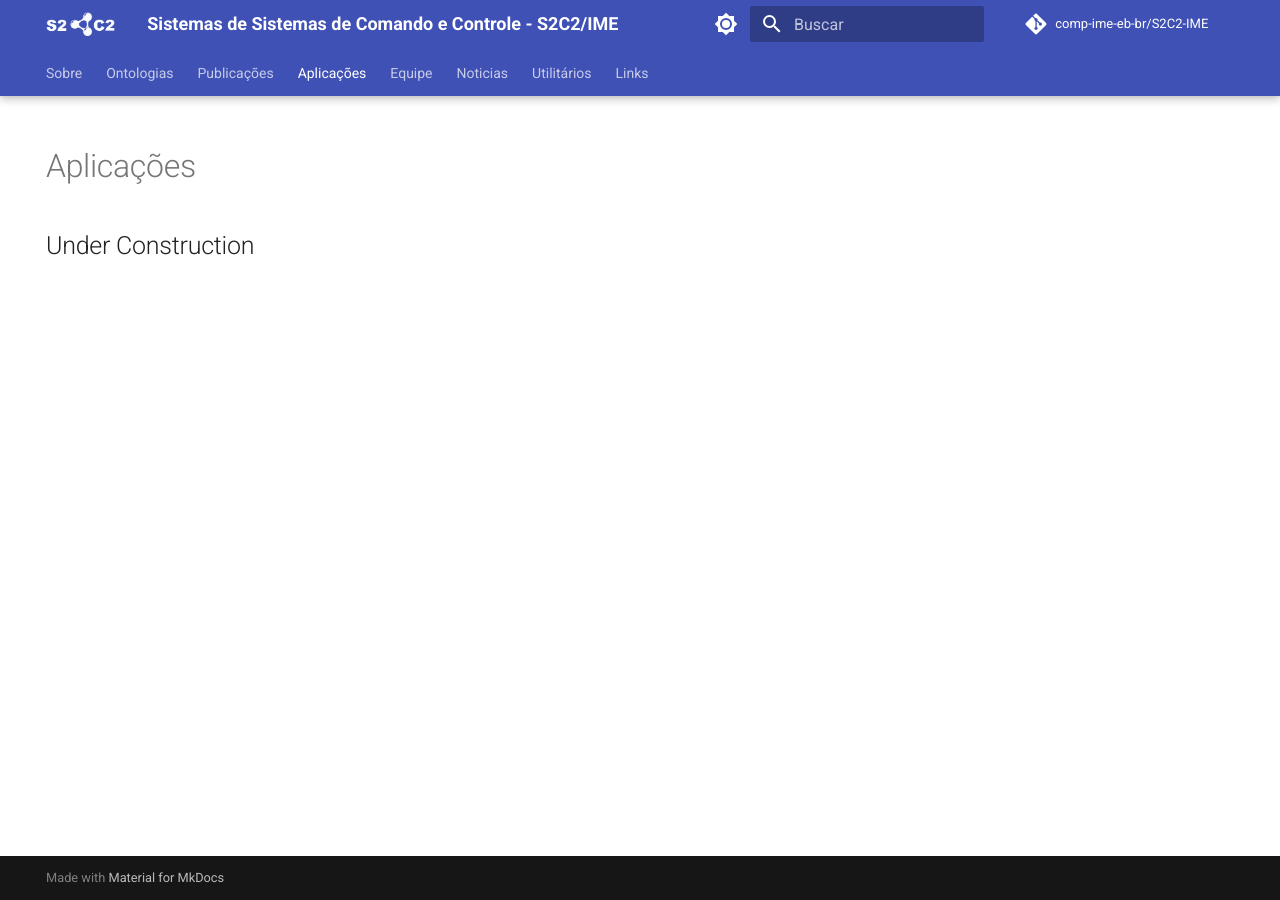
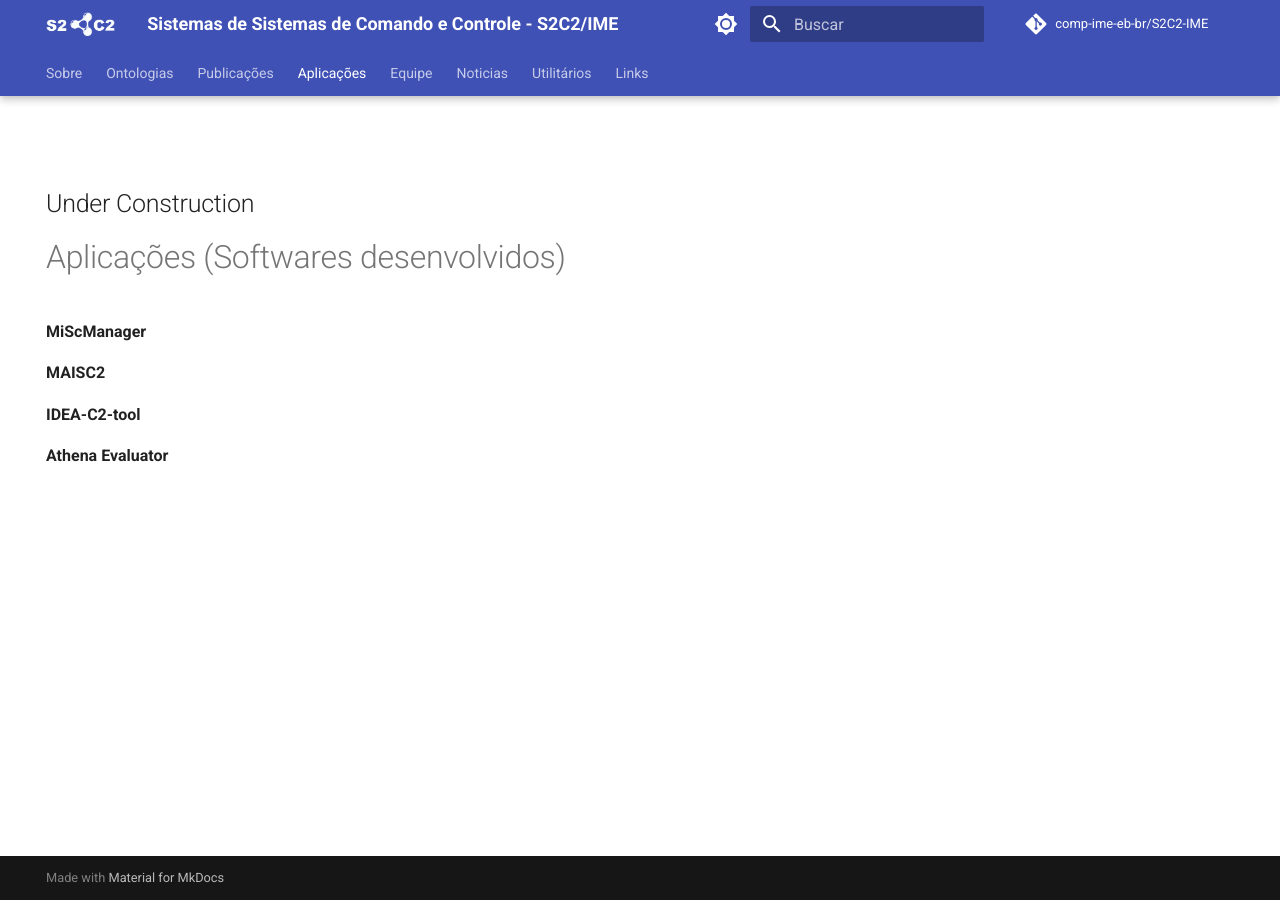
Before and after one commit to comp-ime-eb-br/S2C2-IME, an MkDocs documentation site: the page built from docs/apli.md, in a window 1280 px wide. Built offline with MkDocs 1.6.1 and Material for MkDocs 9.7.7, drawn with Linux system fonts in a browser that asks for light colours; comment, search, counter and statistics services are not loaded.

Commit message:
Update apli.md

```diff
--- a/docs/apli.md
+++ b/docs/apli.md
@@ -5,3 +5,16 @@
 ---
 
 ## Under Construction
+
+# Aplicações (Softwares desenvolvidos)
+
+**MiScManager**
+
+
+**MAISC2**
+
+
+**IDEA-C2-tool**
+
+
+**Athena Evaluator**
```
